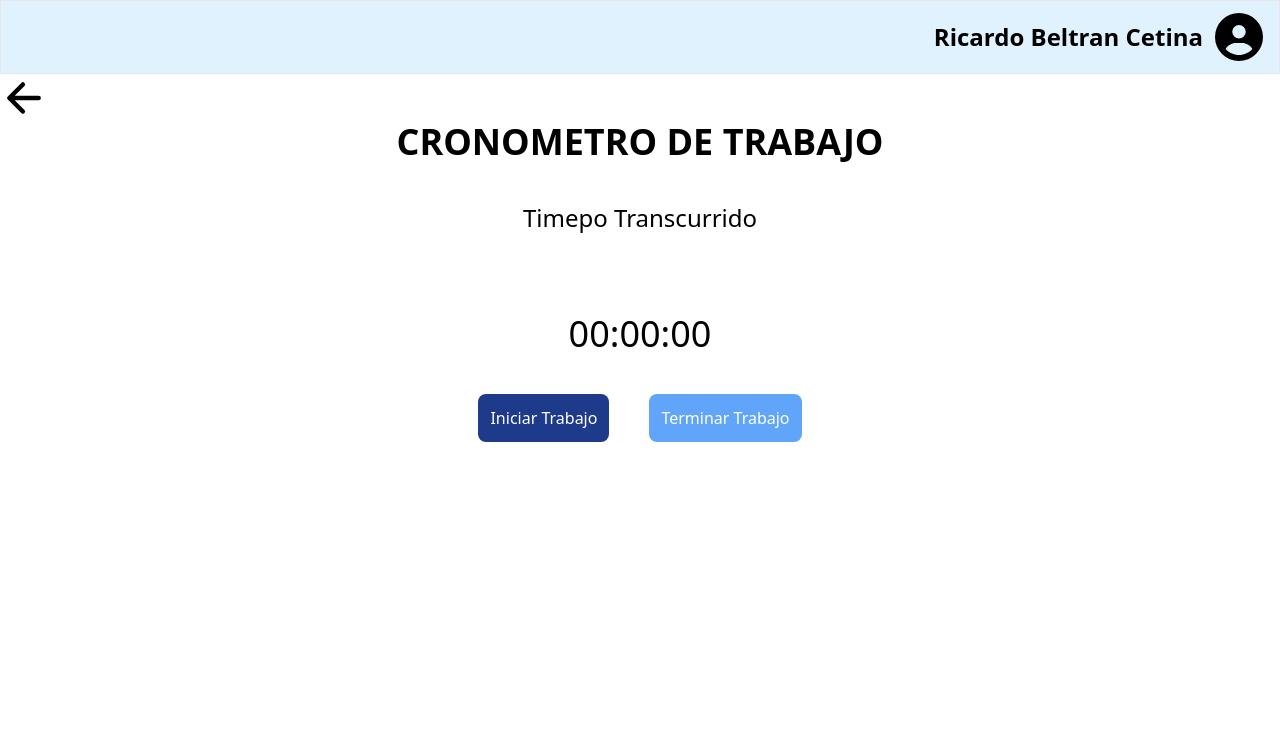
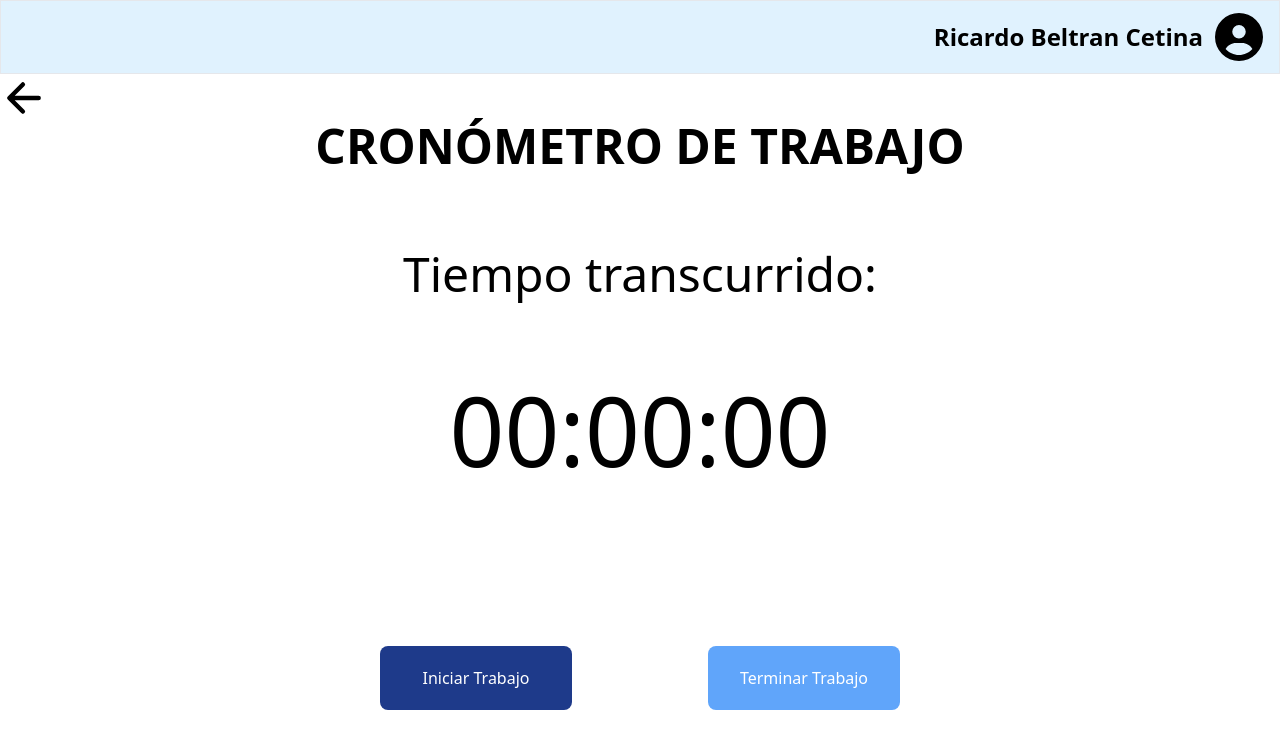
Before and after one commit to AlexUT22393235/TaskTrail, a React (Vite) app: page /Cronometro in a window 1280 px wide. Shown: the top 748 px of the page. Built offline with nearby package versions, Linux system fonts and the light colour scheme.

Commit message:
Cronómetro de trabajo. Alex

```diff
--- a/package.json
+++ b/package.json
@@ -10,6 +10,8 @@
     "preview": "vite preview"
   },
   "dependencies": {
+    "axios": "^1.6.7",
+    "express": "^4.18.2",
     "react": "^18.2.0",
     "react-dom": "^18.2.0",
     "react-fontawesome": "^1.7.1",
--- a/src/pages/Cronometro.jsx
+++ b/src/pages/Cronometro.jsx
@@ -1,25 +1,72 @@
-import React from 'react'
-import Header from '../components/Header'
+import React, { useState, useEffect } from 'react';
+import Header from '../components/Header';
 import { Link } from 'react-router-dom';
-import { IoArrowBack } from "react-icons/io5";
+import { IoArrowBack } from 'react-icons/io5';
 
 function Cronometro() {
+  const [tiempoTranscurrido, setTiempoTranscurrido] = useState(0);
+  const [cronometroActivado, setCronometroActivado] = useState(false);
+
+  useEffect(() => {
+    let interval;
+
+    if (cronometroActivado) {
+      interval = setInterval(() => {
+        setTiempoTranscurrido((prevTiempo) => prevTiempo + 1);
+      }, 1000);
+    }
+
+    return () => clearInterval(interval);
+  }, [cronometroActivado]);
+
+  const formatearTiempo = (segundos) => {
+    const horas = Math.floor(segundos / 3600);
+    const minutos = Math.floor((segundos % 3600) / 60);
+    const segundosRestantes = segundos % 60;
+
+
+
+    const formatoHora = (valor) => (valor < 10 ? `0${valor}` : valor);
+
+    return `${formatoHora(horas)}:${formatoHora(minutos)}:${formatoHora(segundosRestantes)}`;
+  };
+
+  const handleIniciar = () => {
+    setCronometroActivado(true);
+  };
+
+  const handleParar = () => {
+    setCronometroActivado(false);
+  };
+
   return (
     <>
-        <Header></Header>
+      <Header />
       <Link to="/Secciones">
-            <IoArrowBack size="3rem"/>
+        <IoArrowBack size="3rem" />
       </Link>
-        <h1 className="font-semibold text-4xl text-center">CRONOMETRO DE TRABAJO</h1>
+      <h1 className="font-semibold text-5xl text-center">CRONÓMETRO DE TRABAJO</h1>
 
-            <p className="text-center p-10 text-2xl">Timepo Transcurrido</p>
-            <p className="text-center p-10 text-4xl">00:00:00</p>
-        <div className="flex justify-center items-center ">
-            <button className="bg-blue-900 text-white p-3 hover:bg-blue-700 rounded-lg mr-10">Iniciar Trabajo</button>
-            <button className="bg-blue-400 text-white p-3 hover:bg-blue-300 rounded-lg">Terminar Trabajo</button>
+      <p className="text-center m-10 p-10 mb-1 text-5xl">Tiempo transcurrido:</p>
+      <p className="text-center p-10 text-8xl">{formatearTiempo(tiempoTranscurrido)}</p>
+      <div className="flex justify-center items-center space-x-24 mt-32">
+        <button
+          className="bg-blue-900 text-white p-3 hover:bg-blue-700 rounded-lg mr-10 w-48 h-16"
+          onClick={handleIniciar}
+          disabled={cronometroActivado}
+        >
+          Iniciar Trabajo
+        </button>
+        <button
+          className="bg-blue-400 text-white p-3 hover:bg-blue-300 rounded-lg w-48 h-16"
+          onClick={handleParar}
+          disabled={!cronometroActivado}
+        >
+          Terminar Trabajo
+        </button>
       </div>
     </>
-    )
+  );
 }
 
-export default Cronometro
+export default Cronometro;
```
Also changed, not shown: 1 other file (tests, documents, lock files or other folders). Lines whose indentation alone changed are shown as unchanged.
